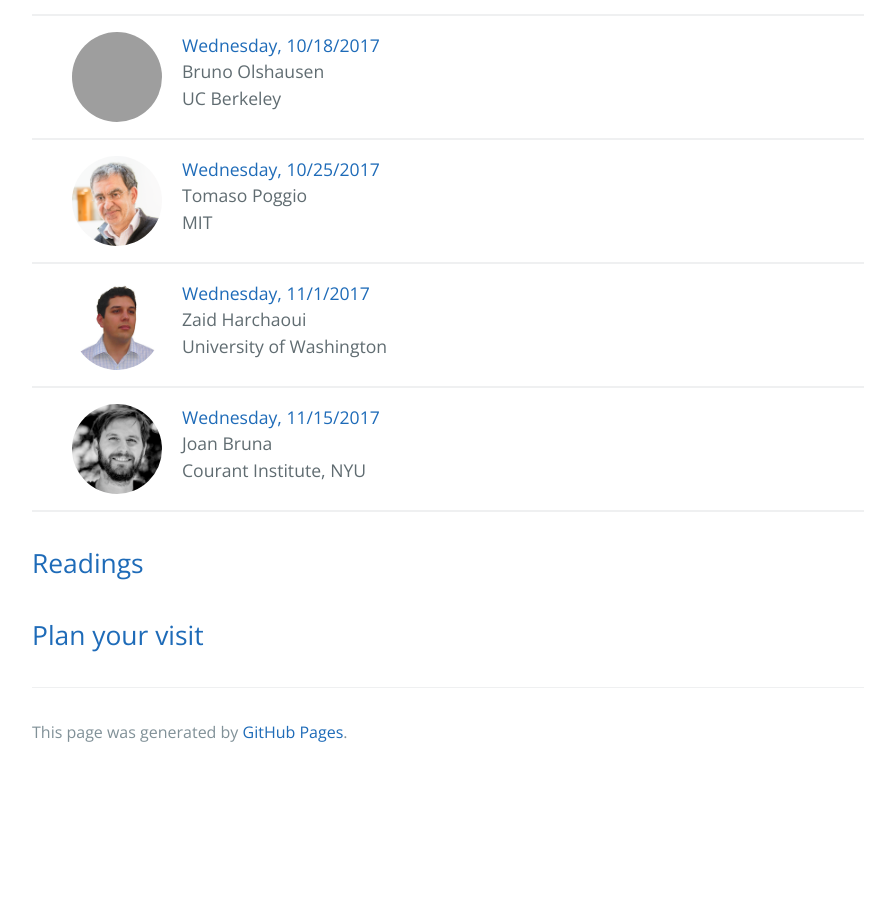
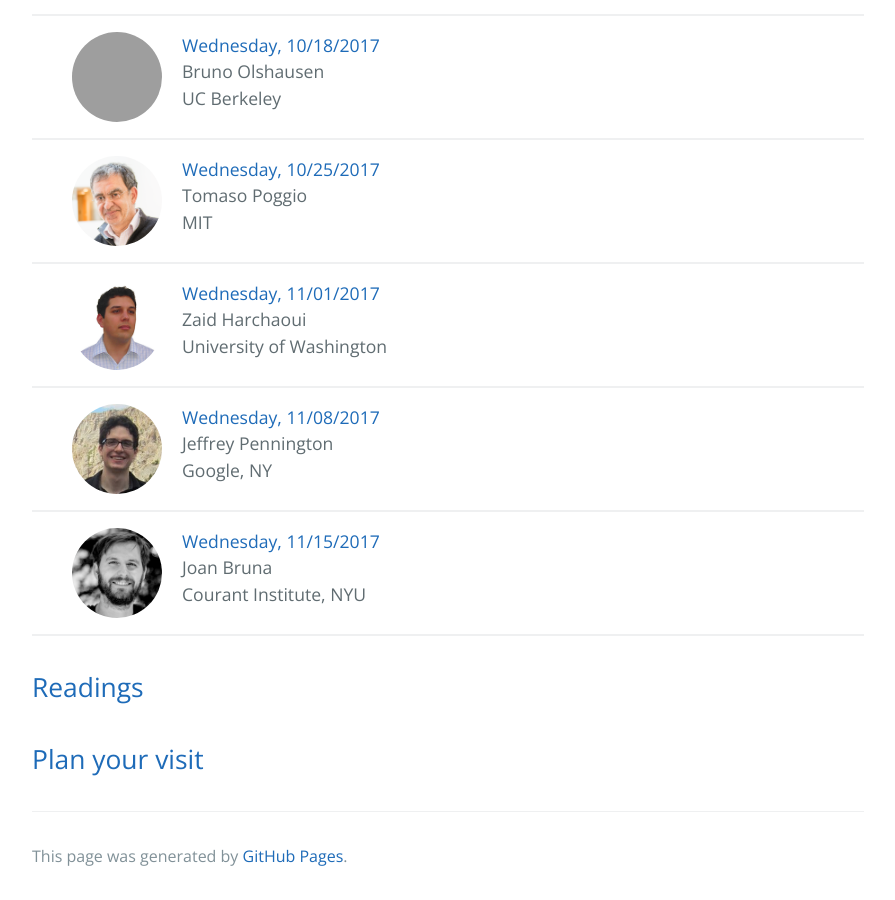
Before and after one commit to stats385/stats385.github.io, a Jekyll site: the page built from index.md, in a window 1280 px wide and 900 px high, scrolled down 1057 px, cut to the strip 0-900 px from the top of the window. Shown: the whole strip, without its empty margins (192-1087 px from the left). Built offline with Jekyll 4.4.1, drawn with Linux system fonts in a browser that asks for light colours; the repository's description, which GitHub fills in, is left out; before the commit the page ends 1833 px from its top, so only the background shows below that; grey boxes are pictures that could not be loaded.

Commit message:
added pennington

```diff
--- a/index.md
+++ b/index.md
@@ -49,9 +49,20 @@ For questions and concerns, please contact [David Donoho](https://profiles.stanf
 <img src="assets/img/zaid.png">
 </div>
 <div class="card">
-<a class="talkdate" href="./harchaoui_lecture">Wednesday, 11/1/2017</a> <br>
+<a class="talkdate" href="./harchaoui_lecture">Wednesday, 11/01/2017</a> <br>
 <span class="speaker">Zaid Harchaoui</span> <br>
 <span class="speakerposition">University of Washington</span>
+</div>
+</div>
+---
+<div class="speaker-wrap">
+<div class="speakerphoto">
+<img src="assets/img/pennington.jpg">
+</div>
+<div class="card">
+<a class="talkdate" href="./pennington_lecture">Wednesday, 11/08/2017</a> <br>
+<span class="speaker">Jeffrey Pennington</span> <br>
+<span class="speakerposition">Google, NY</span>
 </div>
 </div>
 ---
```
Also changed, not shown: pennington_lecture.md (added, +18 -0 lines), assets/img/pennington.jpg (added).
